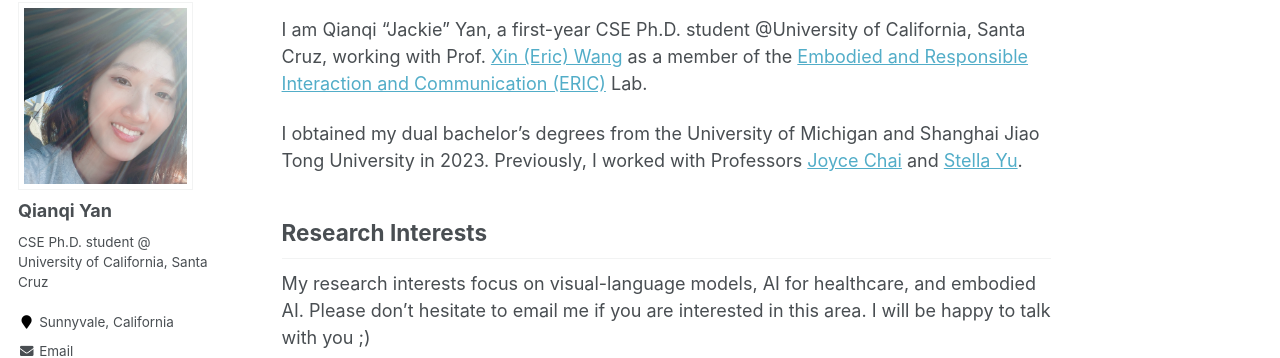
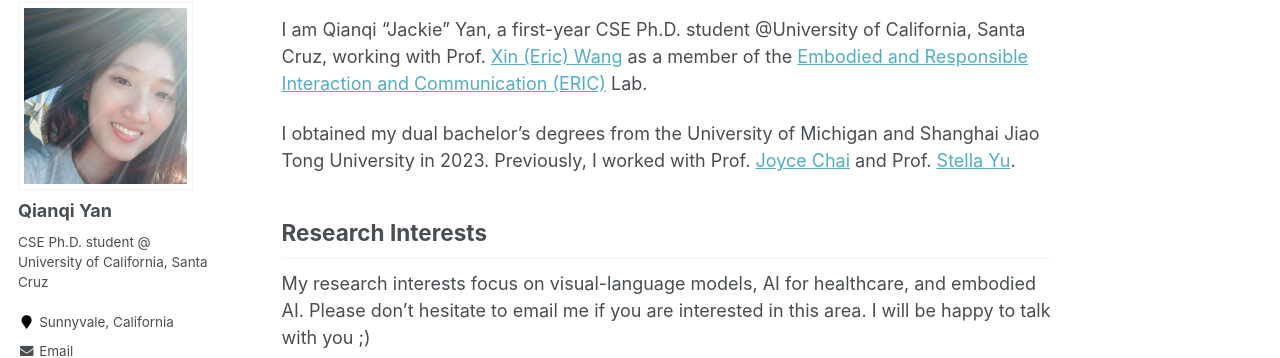
Before and after one commit to Jackie-2000/Jackie-2000.github.io, a Jekyll site: the page built from _pages/about.md, in a window 1280 px wide and 900 px high. Shown: the part 116-474 px from the top of the window. Built offline with Jekyll 4.4.1, drawn with Linux system fonts in a browser that asks for light colours.

Commit message:
Update about.md

```diff
--- a/_pages/about.md
+++ b/_pages/about.md
@@ -9,7 +9,7 @@ redirect_from:
 ---
 I am Qianqi "Jackie" Yan, a first-year CSE Ph.D. student @University of California, Santa Cruz, working with Prof. [Xin (Eric) Wang](https://eric-xw.github.io/) as a member of the [Embodied and Responsible Interaction and Communication (ERIC)](http://eric-lab.soe.ucsc.edu/home) Lab.
 
-I obtained my dual bachelor's degrees from the University of Michigan and Shanghai Jiao Tong University in 2023. Previously, I worked with Professors [Joyce Chai](https://web.eecs.umich.edu/~chaijy/) and [Stella Yu](https://www1.icsi.berkeley.edu/~stellayu/).
+I obtained my dual bachelor's degrees from the University of Michigan and Shanghai Jiao Tong University in 2023. Previously, I worked with Prof. [Joyce Chai](https://web.eecs.umich.edu/~chaijy/) and Prof. [Stella Yu](https://www1.icsi.berkeley.edu/~stellayu/).
 
 Research Interests
 ------
```
